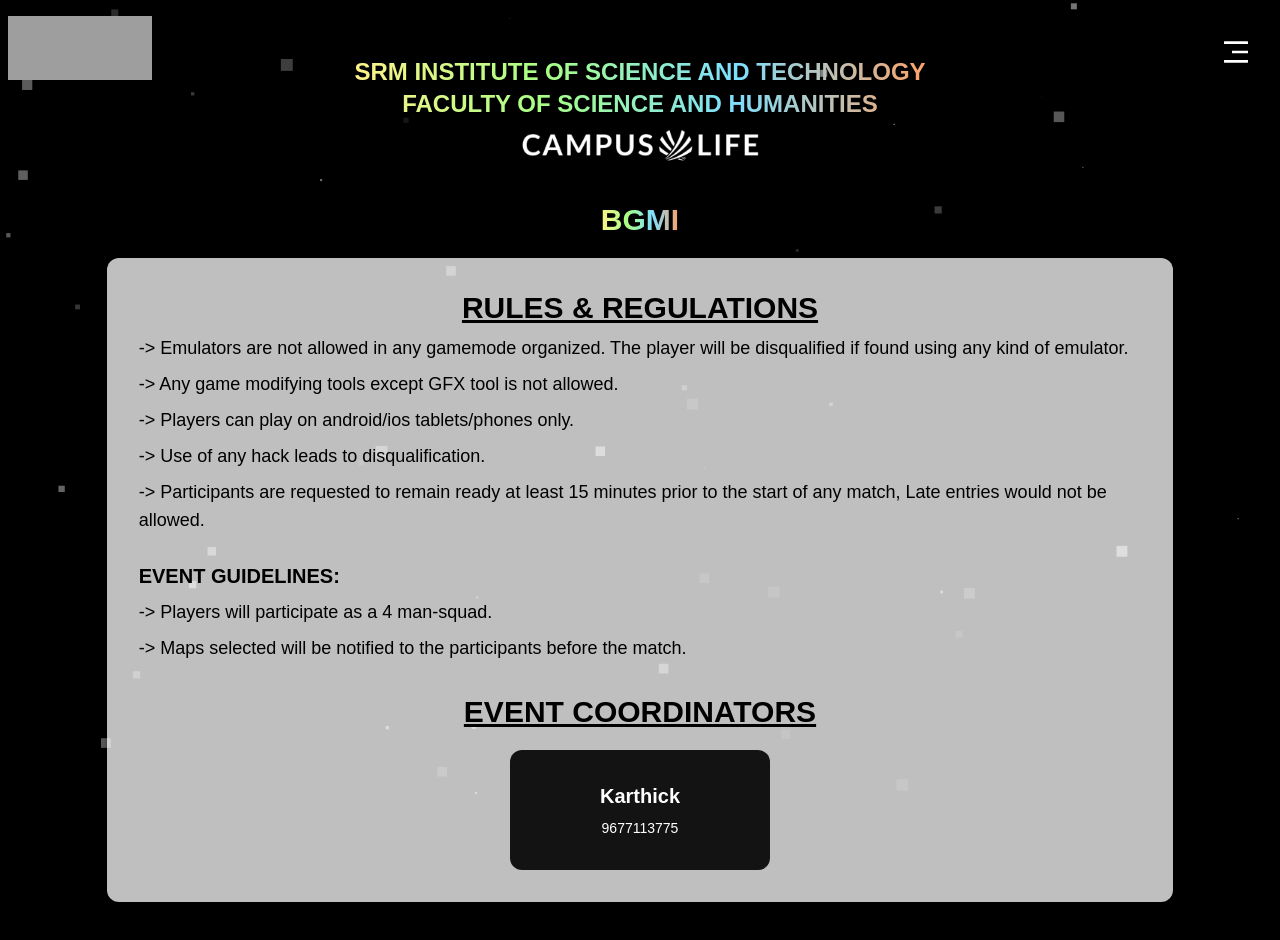
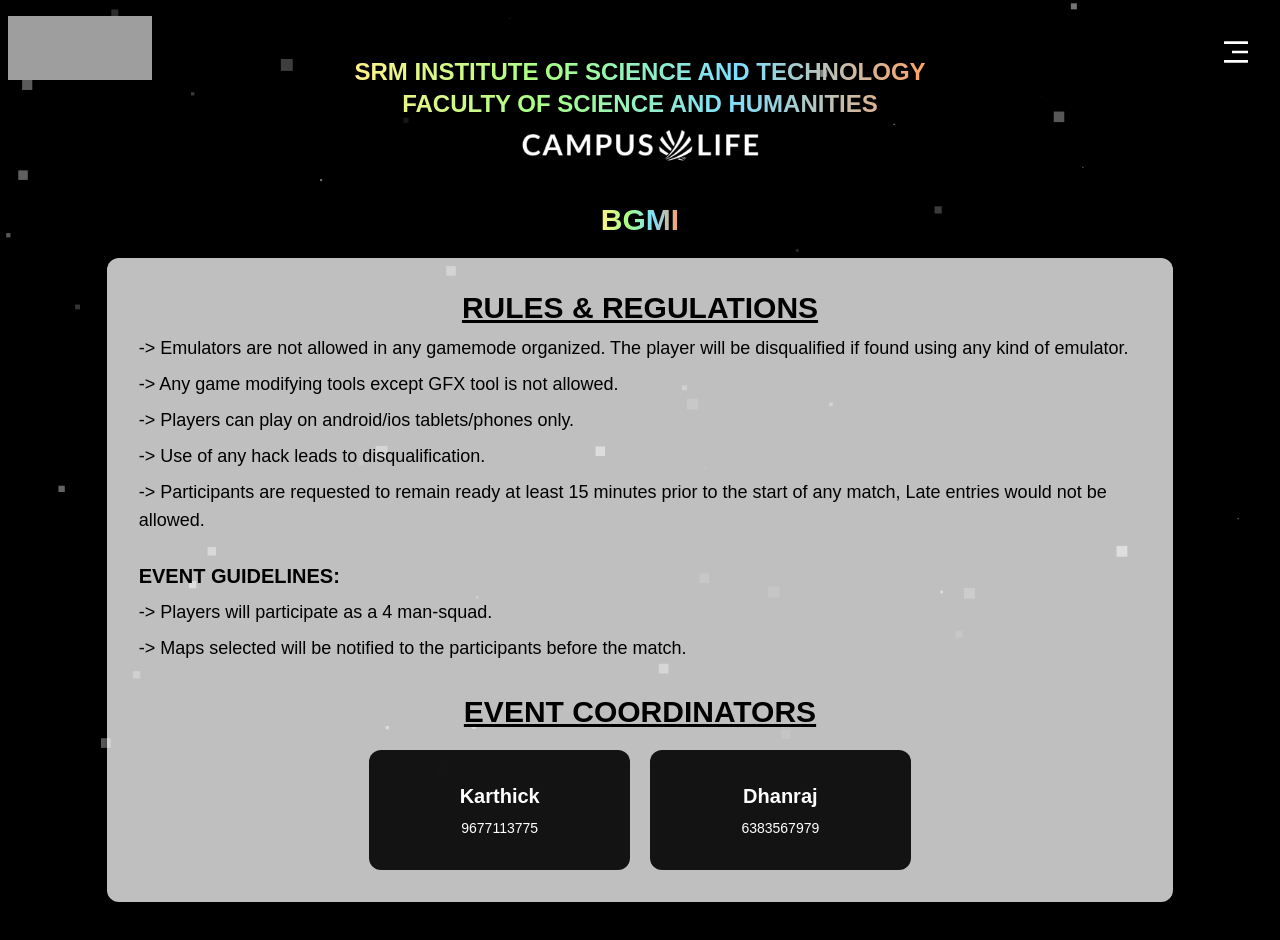
Before and after one commit to NirmalKumarNK08/Rampus, a React (Vite) app: page /bgmi in a window 1280 px wide. Shown: the top 940 px of the page. Built offline with nearby package versions, Linux system fonts and the light colour scheme; grey boxes are pictures that could not be loaded; a web font is replaced by a local one.

Commit message:
Update Bgmi.jsx

```diff
--- a/src/Pages/Bgmi.jsx
+++ b/src/Pages/Bgmi.jsx
@@ -26,6 +26,10 @@
                <p className='text-xl font-bold'>Karthick</p>
                <p className='text-sm'>9677113775</p>
             </div>
+          <div className={`${card}`}>
+               <p className='text-xl font-bold'>Dhanraj</p>
+               <p className='text-sm'>6383567979</p>
+            </div>
          </div>
       </div>
     </div>
```
